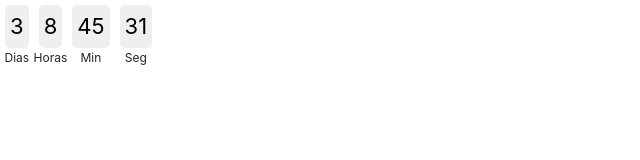
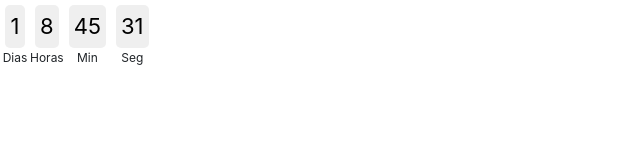
Before and after one commit to oricoletivo/oricoletivo, a plain HTML site: page index.html in a window 1280 px wide. Shown: the full height of the page, 0-640 px from the left. Drawn offline with nearby package versions, Linux system fonts and the light colour scheme.

Commit message:
[Ana] modified date in countdown

```diff
--- a/src/main.js
+++ b/src/main.js
@@ -1,33 +1,5 @@
-
-// var countDate = new Date('Mar 20, 2020 00:00:00').getTime();
-
-// function newYear() {
-//     var now = new Date().getTime();
-//         gap = countDate - now;
-
-//     var second = 1000;
-//     var minute = second * 60;
-//     var hour = minute * 60;
-//     var day = hour * 24;
-
-//     var d = Math.floor(gap / (day));
-//     var h = Math.floor((gap % (day)) / (hour));
-//     var m = Math.floor((gap % (hour)) / (minute));
-//     var s = Math.floor((gap % (minute)) / second);
-
-//     document.getElementById('day').innerHTML = d;
-//     document.getElementById('hour').innerHTML = h;
-//     document.getElementById('minute').innerHTML = m;
-//     document.getElementById('second').innerHTML = s;
-// }
-
-// setInterval(function() {
-//     newYear();
-//     }, 1000);
-
-
-
-var target_date = new Date("may 22, 2020").getTime();
+/* -- Contagem Regressiva --*/
+var target_date = new Date("may 20, 2020").getTime();
 var dias;
 let horas;
 let minutos;
```
Also changed, not shown: index.html (+0 -11 lines), src/main.css (+0 -28 lines).
